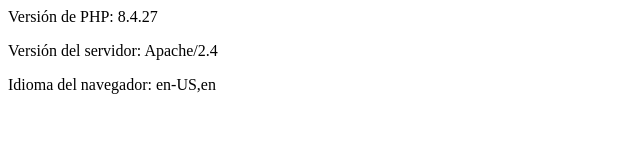
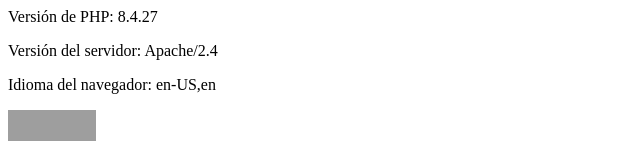
Before and after one commit to erickGtz/tecweb, a PHP site: page / in a window 1280 px wide. Shown: the part 2176-2337 px from the top of the page, without its empty margins (0-640 px from the left). Before the commit the page ends 2270 px from the top, so only its background shows below. Run offline with PHP 8.4, Linux system fonts and the light colour scheme; grey boxes are pictures that could not be loaded.

Commit message:
p04/index.php: XHTML validado

```diff
--- a/practicas/p04/index.php
+++ b/practicas/p04/index.php
@@ -188,7 +188,8 @@
 
     <h2>Ejercicio 7</h2>
     <p>Usando la variable predefinida $_SERVER, determina lo siguiente:</p>
-    <p>a. La versión de Apache y PHP, b. El nombre del sistema operativo (servidor), c. El idioma del navegador (cliente)</p>
+    <p>a. La versión de Apache y PHP, b. El nombre del sistema operativo (servidor), c. El idioma del navegador
+      (cliente)</p>
 
     <?php
     echo "<p>Versión de PHP: " . phpversion() . "</p>";
@@ -196,6 +197,11 @@
     echo "<p>Idioma del navegador: " . $_SERVER['HTTP_ACCEPT_LANGUAGE'] . "</p>";
     ?>
 
+    <p>
+      <a href="https://validator.w3.org/markup/check?uri=referer"><img src="https://www.w3.org/Icons/valid-xhtml11"
+             alt="Valid XHTML 1.1" height="31" width="88" /></a>
+    </p>
+
   </body>
 
 </html>
```
Lines whose indentation alone changed are shown as unchanged.
